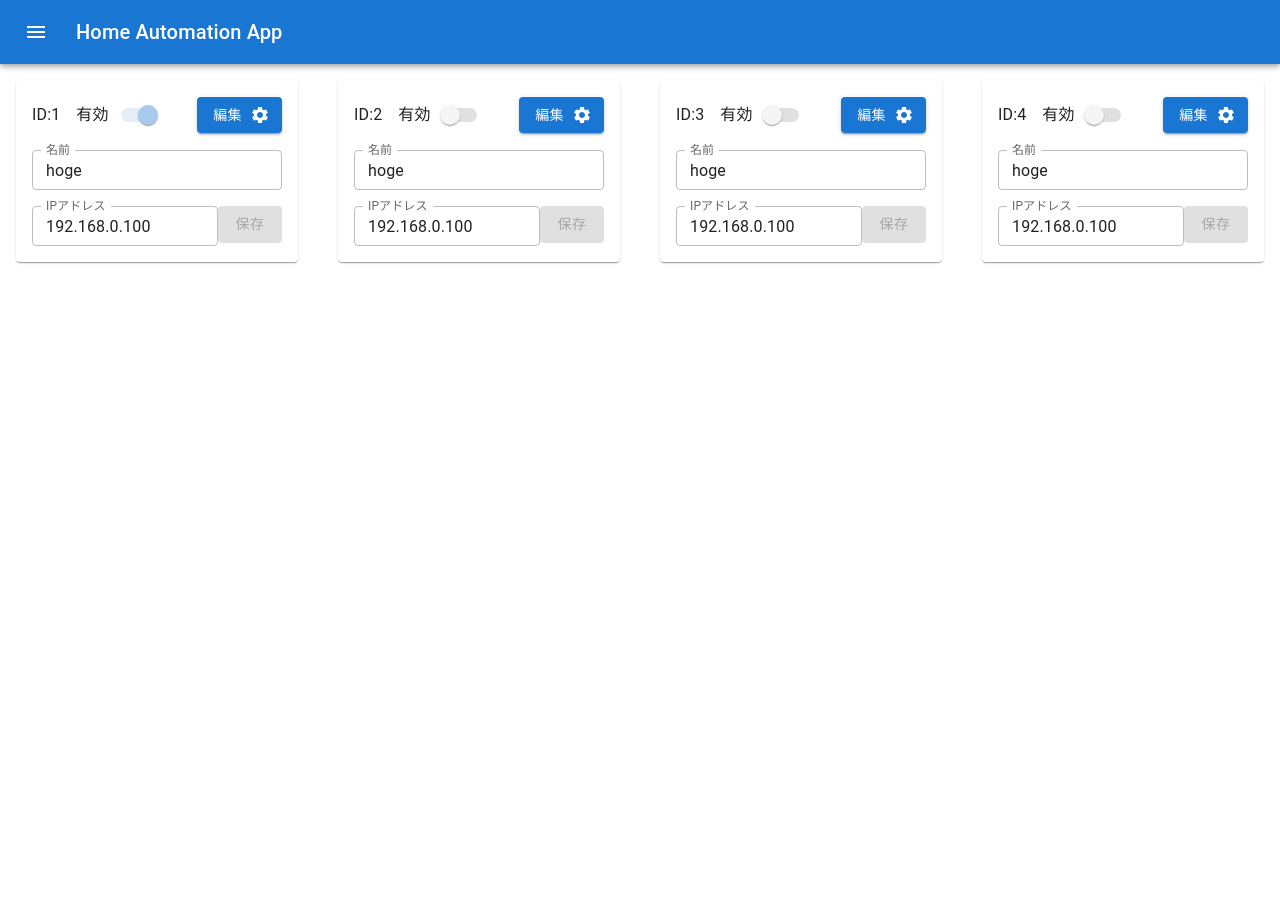
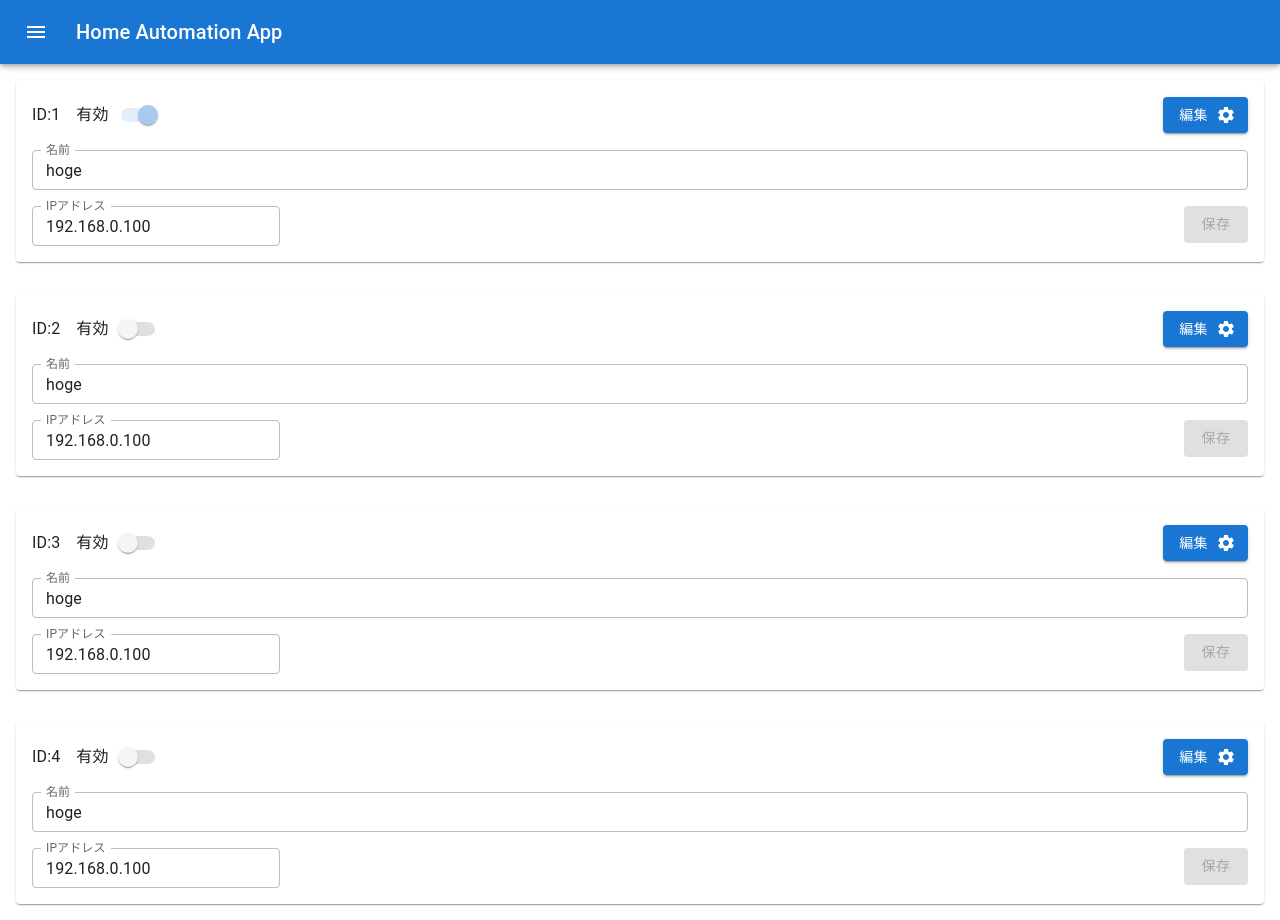
Before and after one commit to sasa9477/home-automation-app, a Next.js app: page /setting in a window 1280 px wide. Before the commit the page ends 800 px from the top, so only its background shows below. Built offline with nearby package versions, Linux system fonts and the light colour scheme.

Commit message:
Revert "設定画面をレスポンシブ対応"
This reverts commit 2047da4fc8a6e97cf551863b85db073a1db20b75.

```diff
--- a/src/pages/setting.tsx
+++ b/src/pages/setting.tsx
@@ -1,43 +1,35 @@
 import type { NextPage } from 'next'
-import { Grid } from '@mui/material';
+import { Stack } from '@mui/material';
 import FunctionSwitchSettingCard from '../components/FunctionSwitchSettingCard';
 
 const SettingPage: NextPage = () => {
   return (
-    <Grid container spacing={1}>
-      <Grid item xs={12} md={3}>
+    <Stack>
       <FunctionSwitchSettingCard
         id={1}
         name={"hoge"}
         ipaddress={"192.168.0.100"}
         enabled={true}
       />
-      </Grid>
-      <Grid item xs={12} md={3}>
       <FunctionSwitchSettingCard
         id={2}
         name={"hoge"}
         ipaddress={"192.168.0.100"}
         enabled={false}
       />
-      </Grid>
-      <Grid item xs={12} md={3}>
       <FunctionSwitchSettingCard
         id={3}
         name={"hoge"}
         ipaddress={"192.168.0.100"}
         enabled={false}
       />
-      </Grid>
-      <Grid item xs={12} md={3}>
       <FunctionSwitchSettingCard
         id={4}
         name={"hoge"}
         ipaddress={"192.168.0.100"}
         enabled={false}
       />
-      </Grid>
-    </Grid>
+    </Stack>
   )
 }
 
```
Lines whose indentation alone changed are shown as unchanged.
